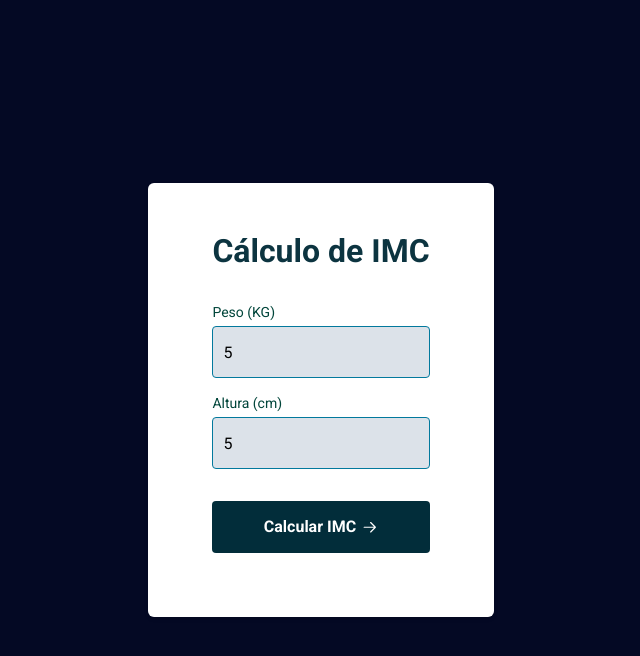
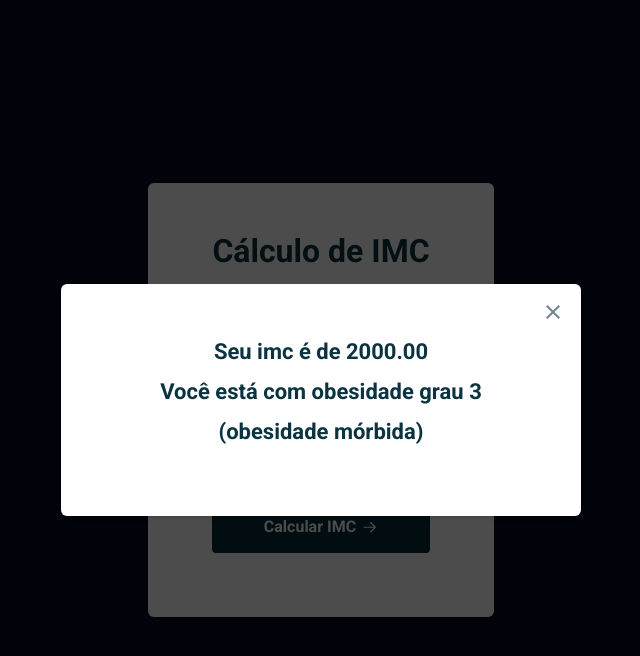
Before and after one commit to MarcosAlmeidaFreitas/projeto_explore_IMC, a plain HTML site: page index.html in a window 1280 px wide. Both pictures are taken after typing "5", "5" into the empty fields and a click on the button "Calcular IMC". Shown: the whole page, without its empty margins (319-959 px from the left). Drawn offline with Linux system fonts and the light colour scheme.

Commit message:
commit quase tudo pronto

```diff
--- a/index.html
+++ b/index.html
@@ -46,7 +46,10 @@
       <button class="close" id="btn_close">
         <img src="./assets/close.svg" alt="botão para fechar pop-up">
       </button>
-      <span></span>
+      <div class="containerMessage">
+        <span id="message1"></span>
+        <span id="message2"></span>
+      </div>
     </div>
   </div>
 </body>
--- a/main.js
+++ b/main.js
@@ -2,24 +2,43 @@ const form = document.querySelector('form');
 const input_weight = document.querySelector('#input_weight');
 const input_height = document.querySelector('#input_height');
 const btn_calc = document.querySelector('#btn_calc');
-const btn_close = document.querySelector('#btn_close')
 
-const modalWrapper = document.querySelector('.modal-wrapper');
-const modalMessage = document.querySelector('.modal .title span')
+
+
+
+const Modal = {
+  wrapper: document.querySelector('.modal-wrapper'),
+  message1: document.querySelector('#message1'),
+  message2: document.querySelector('#message2'),
+  btn_close: document.querySelector('#btn_close'),
+
+  open(){
+    Modal.wrapper.classList.add('open');
+  },
+
+  close(){
+    Modal.wrapper.classList.remove('open');
+  }
+}
 
 form.onsubmit = function(event){
   event.preventDefault();
+  const weigth = input_weight.value;
+  const heigth = input_height.value;
+  const imc = calcular_IMC(weigth, heigth);
+  const message1 = `Seu imc é de ${imc}`;
+  const message2 = IMC(imc);
 
-  const weigth = input_height.value
-  const heigth = input_height.value
-  const imc = calcular_IMC(weigth, heigth);
+  Modal.open();
+  Modal.message1.innerText = message1;
+  Modal.message2.innerText = message2;
+
 }
 
+Modal.btn_close.addEventListener('click', ()=>{
+  Modal.close();
+});
 
-
-function toggleScreen(){
-
-}
 
 function calcular_IMC(weigth, heigth){
   return (weigth / ((heigth / 100) ** 2)).toFixed(2);
@@ -27,18 +46,18 @@ function calcular_IMC(weigth, heigth){
 
 function IMC(imc){
   if(imc < 17){
-    return 'Muito abaixo do peso'
+    return 'Você está muito abaixo do peso'
   }else if(imc >= 17 && imc <= 18.49){
-    return 'Abaixo do peso';
-  }else if(imc>=18.5 && imc<=24.99){
-    return 'Peso normal'
-  }else if(imc>= 25 && imc<=29.99){
-    return 'Acima do peso'
-  }else if(imc>=30 && imc<=34.99){
-    return 'Obesidade grau 1'
-  }else if(imc >= 35 && imc<=39.99){
-    return 'Obesidade grau 2 (severa)'
+    return 'Você está abaixo do peso';
+  }else if(imc >= 18.5 && imc <= 24.99){
+    return 'Você está com o peso normal'
+  }else if(imc >= 25 && imc <= 29.99){
+    return 'Você está com sobrepeso'
+  }else if(imc >= 30 && imc <= 34.99){
+    return 'Você está com obesidade grau 1'
+  }else if(imc >= 35 && imc <= 39.99){
+    return 'Você está com obesidade grau 2 (severa)'
   }else if(imc >= 40){
-    return 'Obesidade grau 3 (obesidade mórbida)'
+    return 'Você está com obesidade grau 3 (obesidade mórbida)'
   }
 }
--- a/style.css
+++ b/style.css
@@ -41,7 +41,7 @@ body{
 /* Usado para o form e para o pop-up */
 .card{
   background-color: var(--color-white);
-  max-width: 42.8rem;
+  max-width: 52rem;
   margin-inline: auto;
   padding: 4.8rem 6.4rem 6.4rem 6.4rem;
   box-shadow: 0px 2px 4px 0px rgba(0, 0, 0, 0.10);
@@ -157,6 +157,19 @@ label{
   animation-delay: 0.05s;
 }
 
+.modal span{
+  color: var(--color-green);
+  font-weight: 700;
+  font-size: 2.2rem;
+  line-height: 4rem;
+  text-align: center;
+}
+
+.containerMessage{
+  display: grid;
+  grid-template-rows: 1fr;
+}
+
 /* caixa do alert error, setada normalmente como invisível*/
 .alert-error{
   position: absolute;
```
